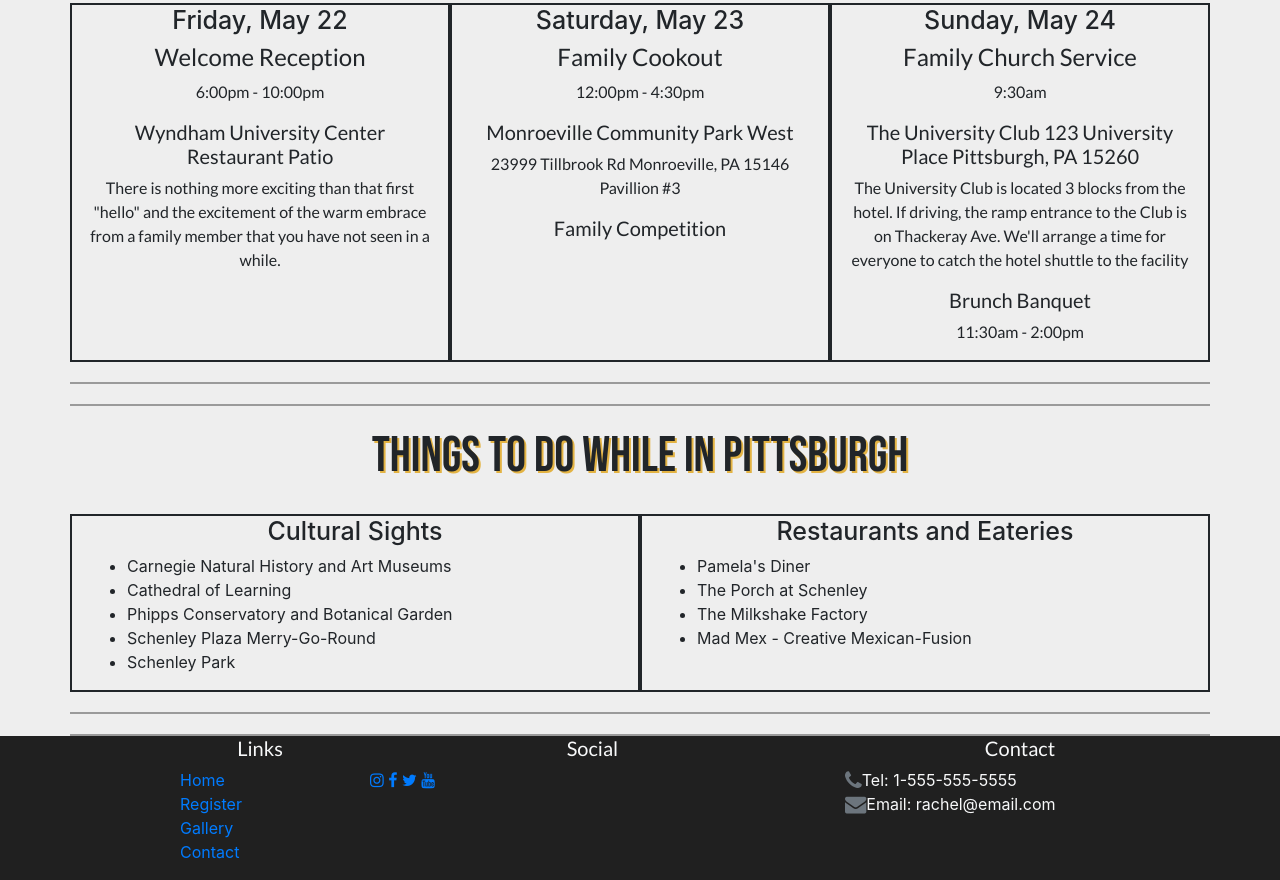
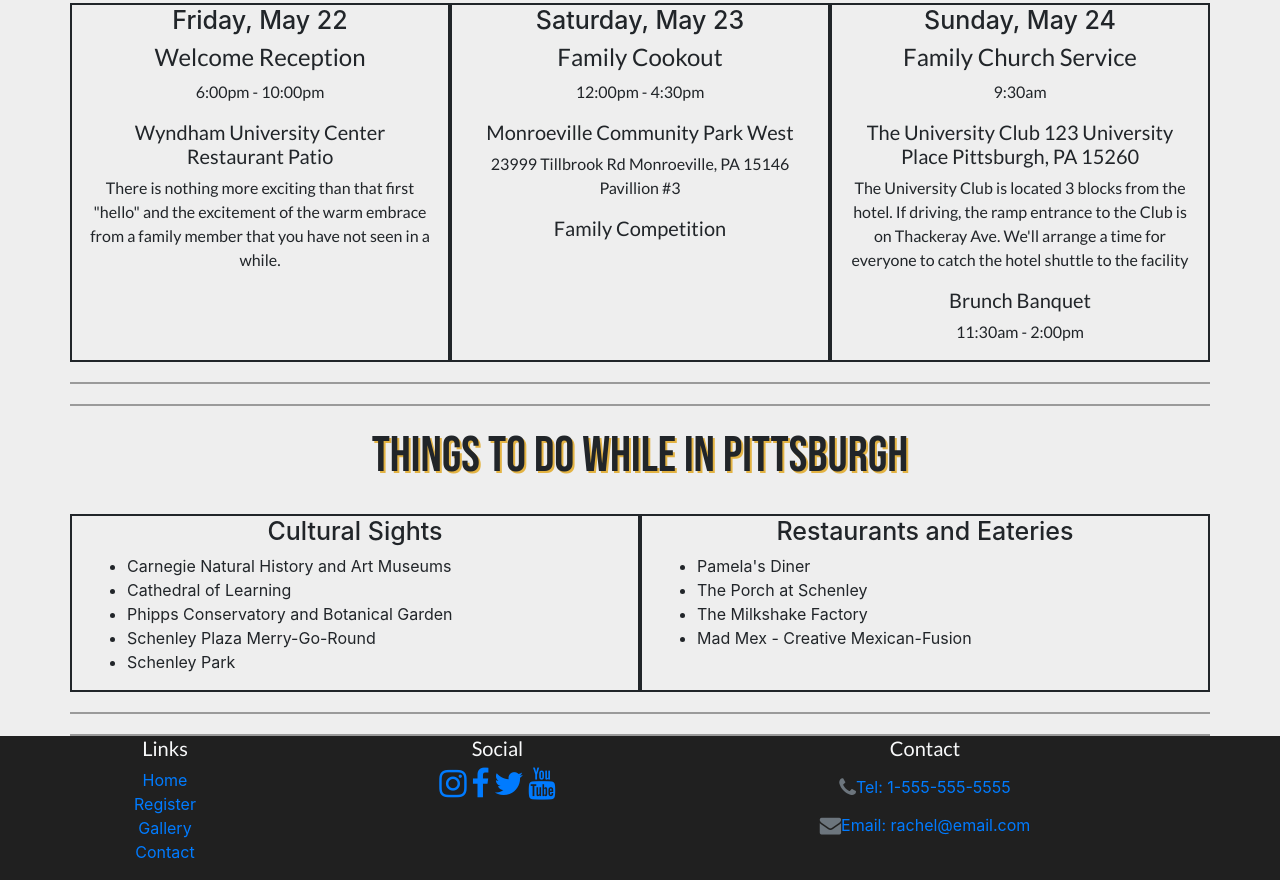
Before and after one commit to kdotelle/reunion, a website: page index.html in a window 1280 px wide. Shown: the part 1055-1935 px from the top of the page. Drawn offline with nearby package versions, Linux system fonts and the light colour scheme.

Commit message:
links activated on index

```diff
--- a/index.html
+++ b/index.html
@@ -41,7 +41,7 @@
               <a class="nav-link" href="#">Home <span class="sr-only">(current)</span></a>
             </li>
             <li class="nav-item">
-              <a class="nav-link" href="#">Register</a>
+              <a class="nav-link" href="register.html">Register</a>
             </li>
             <li class="nav-item">
               <a class="nav-link" href="#">Gallery</a>
@@ -150,28 +150,28 @@
     <footer class="site-footer text-light">
         <div class="container">
             <div class="row">
-                <div class="col-4 col-sm-2 offset-1">
+                <div class="col-4 col-sm-2 text-center">
                     <h5>Links</h5>
                     <ul class="list-unstyled">
                         <li><a href="#">Home</a></li>
-                        <li><a href="#">Register</a></li>
+                        <li><a href="register.html">Register</a></li>
                         <li><a href="#">Gallery</a></li>
                         <li><a href="#">Contact</a></li>
                     </ul>
                 </div>
             <!--Social Media Links-->
-                <div class="col-6 col-sm-5">
+                <div class="col-6 col-sm-5 text-center">
                     <h5>Social</h5>
-                    <a href="http://instagram.com/"> <i class="fa fa-instagram"> </i> </a>
-                    <a href="https://www.facebook.com/mosleyfamily"> <i class="fa fa-facebook"> </i> </a>
-                    <a href="http://twitter.com/"> <i class="fa fa-twitter"> </i> </a>
-                    <a href="http://youtube.com/"> <i class="fa fa-youtube"> </i> </a>
+                    <a href="http://instagram.com/"> <i class="fa fa-instagram fa-2x"> </i> </a>
+                    <a href="https://www.facebook.com/mosleyfamily"> <i class="fa fa-facebook fa-2x"> </i> </a>
+                    <a href="http://twitter.com/"> <i class="fa fa-twitter fa-2x"> </i> </a>
+                    <a href="http://youtube.com/"> <i class="fa fa-youtube fa-2x"> </i> </a>
                 </div>
                 <!--Contact Info-->
-                <div class="col-sm-4 text-light">
+                <div class="col-sm-4 text-light text-center">
                     <h5>Contact</h5>
-                    <i class="fa fa-phone fa-lg text-secondary"> </i>Tel: 1-555-555-5555 <br />
-                    <i class="fa fa-envelope fa-lg text-secondary"> </i>Email: rachel@email.com
+                    <a role="button" class="btn btn-link" href="tel:+15555555555"><i class="fa fa-phone fa-lg text-secondary"> </i>Tel: 1-555-555-5555 </a><br />
+                    <a role="button" class="btn btn-link" href="mailto:rachel@email.com"><i class="fa fa-envelope fa-lg text-secondary"> </i>Email: rachel@email.com</a>
                 </div>
             </div>
         </div>
```
